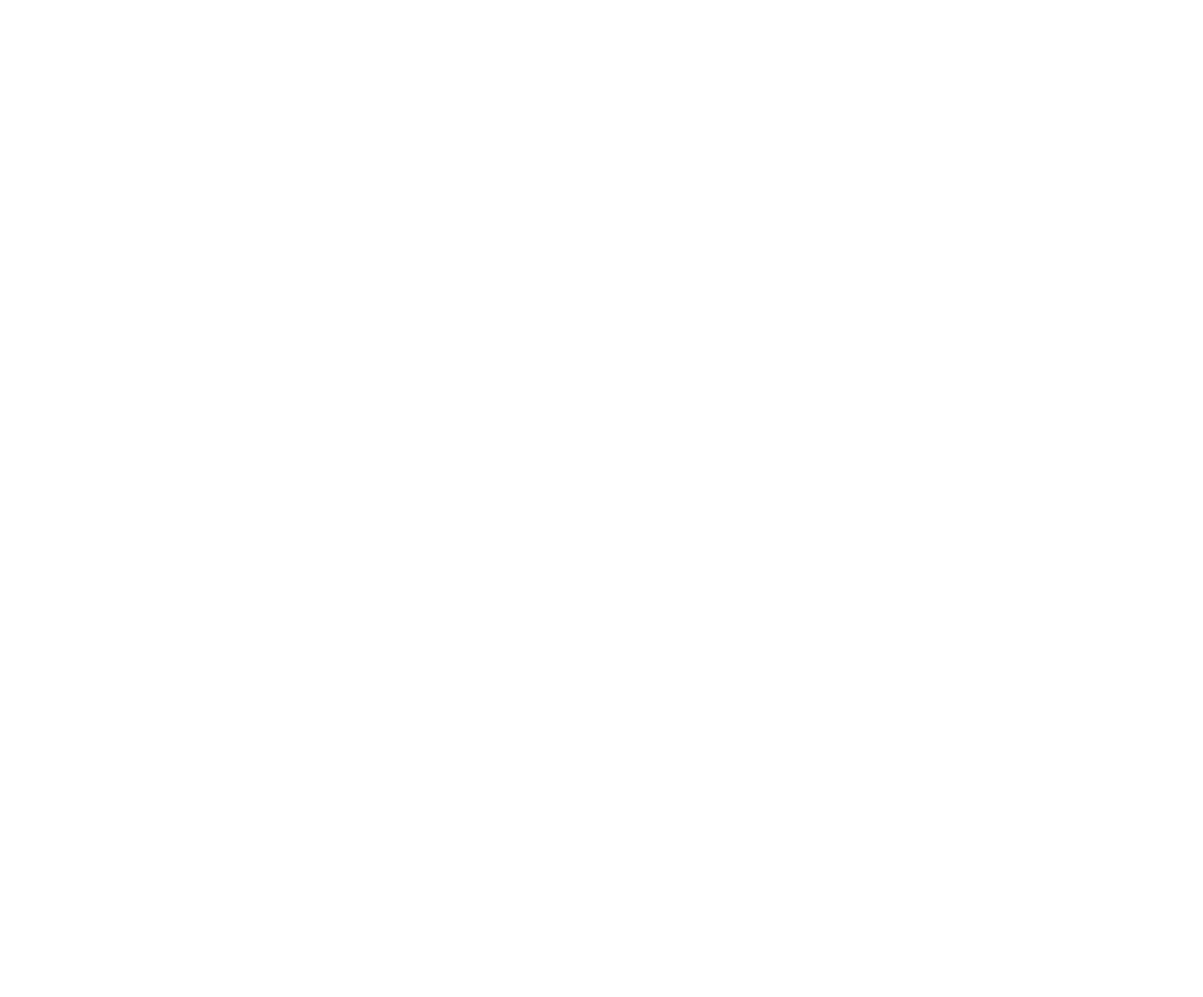
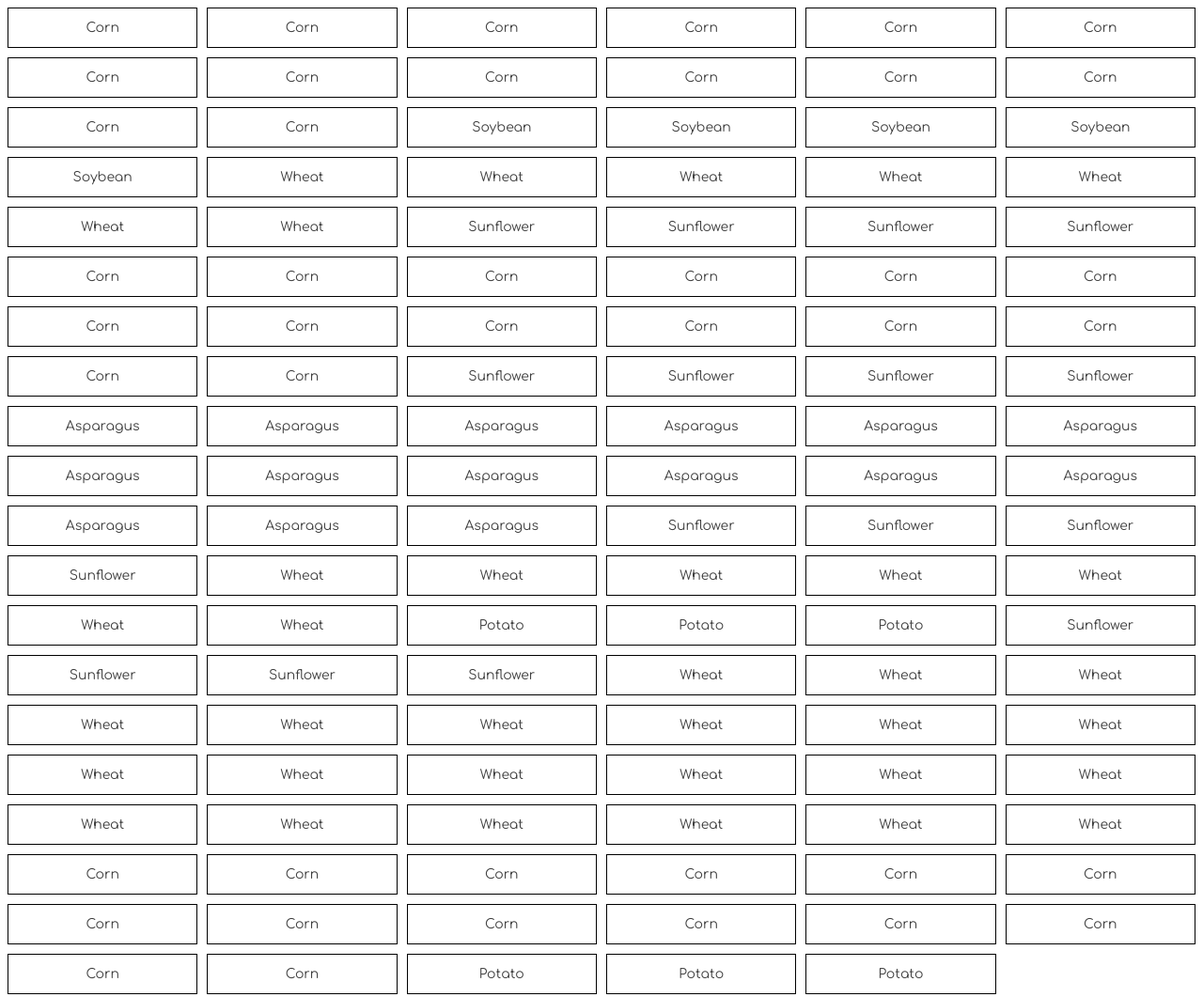
Before and after one commit to NSS-Day-Cohort-71/modern-farm-wizards, a website with bundled scripts: page src/index.html in a window 1280 px wide. Shown: the whole page at 94% size. Before the commit the page ends 800 px from the top, so only its background shows below. Built offline with nearby package versions, Linux system fonts and the light colour scheme; a web font is replaced by a local one.

Commit message:
added catalog module

```diff
--- a/src/index.html
+++ b/src/index.html
@@ -1,9 +1,9 @@
-<!doctype html>
+<!DOCTYPE html>
 <html lang="en">
   <head>
-        <meta charset="utf-8">
-        <title>Nashville Software School</title>
-        <link rel="stylesheet" href="./styles/main.css">
+    <meta charset="utf-8" />
+    <title>Wizard Farm</title>
+    <link rel="stylesheet" href="./styles/main.css" />
   </head>
 
   <body>
--- /dev/null
+++ b/src/scripts/catalog.js
@@ -0,0 +1,48 @@
+// export const catalog = (harvest) => {
+//   let catalogHTML = "";
+//   for (const food of harvest) {
+//     catalogHTML += `<section class="plant">${food.type}</section>;`;
+//   }
+//   return catalogHTML;
+// };
+
+// export const catalog = (harvest) => {
+//   const container = document.querySelector(".container");
+//   container.innerHTML = "";
+//   for (let i = 0; i < harvest.length; i++) {
+//     const section = document.createElement("section");
+//     section.classList.add("plant");
+//     section.textContent = harvest[i].type;
+//     container.appendChild(section);
+//   }
+
+// };
+
+// export const catalog = (harvest) => {
+//   let catalogHTML = "";
+
+//   for (let i = 0; i < harvest.length; i++) {
+//     catalogHTML += `<section class="plant">${harvest[i].type}</section>`;
+//   }
+
+//   return catalogHTML;
+// };
+
+// export const renderToDOM = (catalogHTML) => {
+//   const foodList = document.getElementsByClassName("messages");
+
+//   if (foodList) {
+//     foodList.innerHTML = catalogHTML;
+//   } else {
+//     console.error('Could not find element with id "messages');
+//   }
+// };
+
+// scripts/catalog.js
+export const catalog = (foods) => {
+  let foodHTML = "";
+  for (let food of foods) {
+    foodHTML += `<section class="plant">${food.type}</section>`;
+  }
+  document.querySelector(".container").innerHTML = foodHTML;
+};
--- a/src/scripts/main.js
+++ b/src/scripts/main.js
@@ -1,3 +1,4 @@
+import { catalog } from "./catalog.js";
 import { harvestPlants } from "./harvester.js";
 import { createPlan } from "./plan.js";
 import { plantSeeds } from "./tractor.js";
@@ -5,4 +6,17 @@ import { plantSeeds } from "./tractor.js";
 const yearlyPlan = createPlan();
 let seedsPlanted = plantSeeds(yearlyPlan);
 let plantsHarvested = harvestPlants(seedsPlanted);
-console.log(plantsHarvested);
+// let foodCatalog = catalog(plantsHarvested);
+// renderToDOM(foodCatalog);
+
+// scripts/main.js
+// import { Catalog } from "./catalog.js";
+
+let foods = [
+  { name: "Corn" },
+  { name: "Wheat" },
+  { name: "Rice" },
+  // Add more food objects as needed
+];
+
+catalog(plantsHarvested);
--- a/src/styles/main.css
+++ b/src/styles/main.css
@@ -1,4 +1,17 @@
 @import url("https://fonts.googleapis.com/css?family=Comfortaa|Patua+One");
+
+/* styles/main.css */
+.container {
+  display: grid;
+  grid-template-columns: repeat(auto-fill, minmax(200px, 1fr));
+  gap: 10px;
+}
+
+.plant {
+  border: 1px solid #000;
+  padding: 10px;
+  text-align: center;
+}
 
 /*Typography
 --------------------------------------------------------------*/
@@ -13,7 +26,12 @@ textarea {
   line-height: 1.5;
 }
 
-h1,h2,h3,h4,h5,h6 {
+h1,
+h2,
+h3,
+h4,
+h5,
+h6 {
   font-family: "Patua One", serif;
   letter-spacing: 2px;
 }
```
Lines whose indentation alone changed are shown as unchanged.
